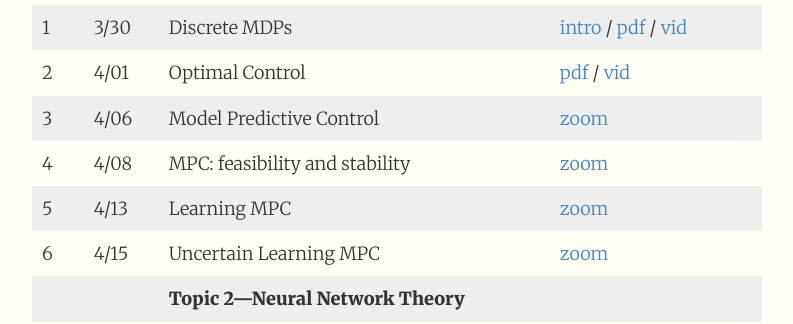
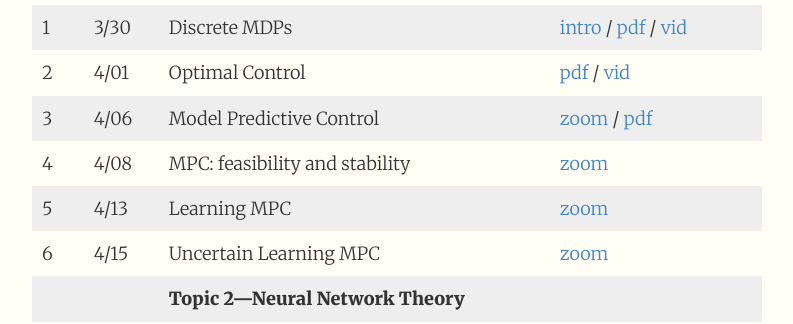
Before and after one commit to 1five9/1five9.github.io, a Jekyll site: the page built from index.md, in a window 1280 px wide and 900 px high, scrolled down 2145 px. Shown: the part 153-477 px from the top of the window, without its empty margins (243-1036 px from the left). Built offline with Jekyll 4.4.1, drawn with Linux system fonts in a browser that asks for light colours.

Commit message:
lecture 3

```diff
--- a/index.md
+++ b/index.md
@@ -75,7 +75,7 @@ The final project will be conducted during the last four weeks of class. Student
 |    |           | **Topic 1—RL & Control**              |  |
 | 1  | 3/30      | Discrete MDPs        	    	      | [intro](https://1five9.github.io/slides/intro.pdf) / [pdf](https://1five9.github.io/slides/control/Lecture_1_MDPs.pdf) / [vid](https://caltech.zoom.us/rec/share/VR3fwwu9QeALQ80dRtIghSqzpnkpAOpF_bwePNoBSnBzRxzgNN3uV4OdzvmBe8VE.ftHclybplbeeU0_s?startTime=1617141230000) |
 | 2  | 4/01      | Optimal Control       	              | [pdf](https://1five9.github.io/slides/control/Lecture_2_OCPs.pdf) / [vid](https://caltech.zoom.us/rec/share/v32Tbod7kDVVatTJO9u4LPjtuKYY1ffxIYMx77NvU3LPcjzvJfBMcr06K9vMkg6p.NbAhirdzWsEf9pE6?startTime=1617312887000)| |
-| 3  | 4/06      | Model Predictive Control               | [zoom](https://caltech.zoom.us/j/83968752246) | |
+| 3  | 4/06      | Model Predictive Control               | [zoom](https://caltech.zoom.us/j/83968752246) / [pdf](https://1five9.github.io/slides/control/Lecture_3_MPC.pdf)| |
 | 4  | 4/08      | MPC: feasibility and stability         | [zoom](https://caltech.zoom.us/j/83968752246) | |
 | 5  | 4/13      | Learning MPC 				          | [zoom](https://caltech.zoom.us/j/83968752246) | |
 | 6  | 4/15      | Uncertain Learning MPC    	          | [zoom](https://caltech.zoom.us/j/83968752246) | |
```
Also changed, not shown: 1 other file.
